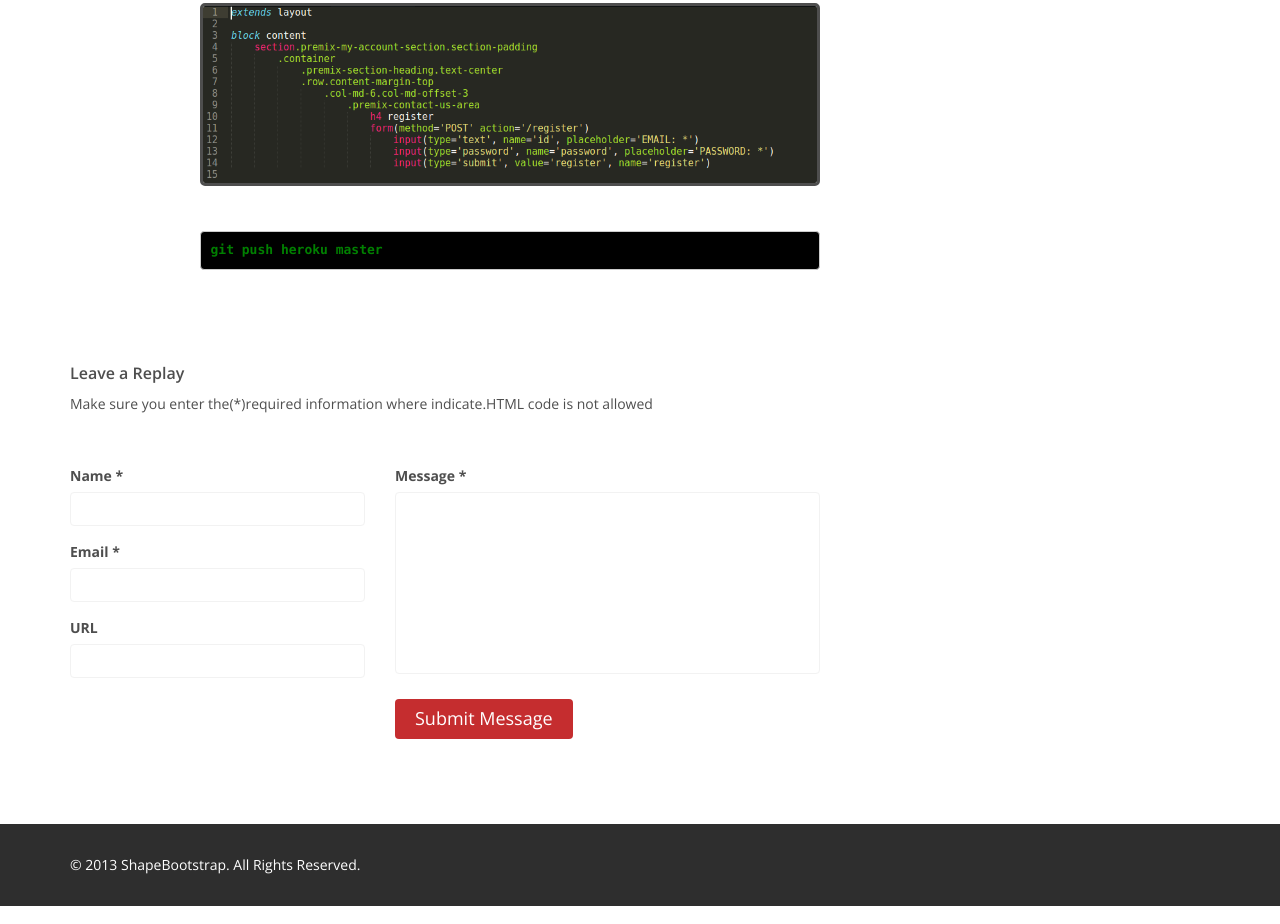
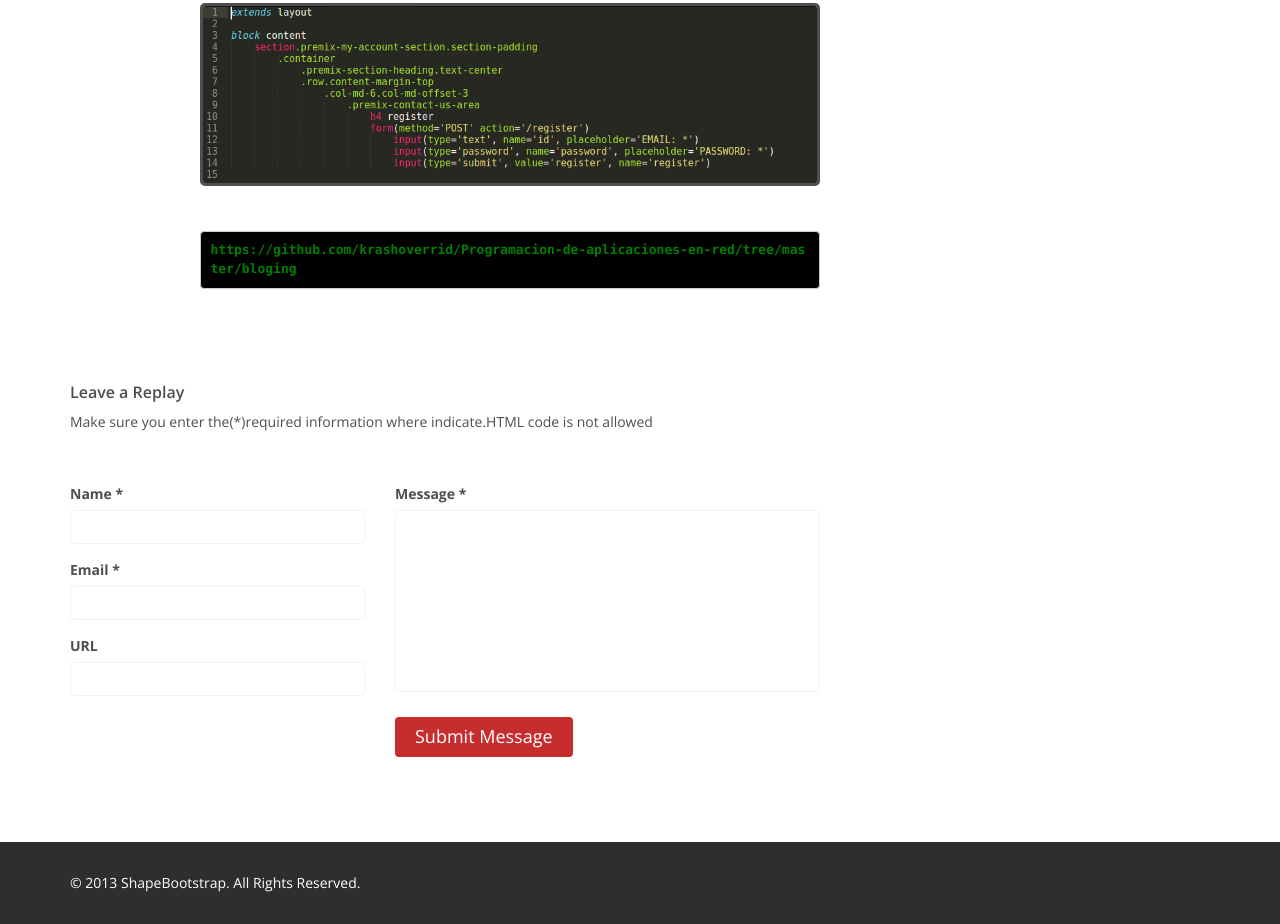
Before and after one commit to krashoverrid/krashoverrid.github.io, a plain HTML site: page blog-item10.html in a window 1280 px wide. Shown: the part 9935-10859 px from the top of the page. Drawn offline with nearby package versions, Linux system fonts and the light colour scheme.

Commit message:
blogkrash2

```diff
--- a/blog-item10.html
+++ b/blog-item10.html
@@ -193,7 +193,7 @@
 
                                     <img class="img-responsive img-blog" src="images/caurosel/post10_20.png" width="100%" alt="" style="border: solid;" />
 
-                                    <pre style="background: black; color: green; border-radius: 4px;"><strong>git push heroku master</strong></pre>
+                                    <pre style="background: black; color: green; border-radius: 4px;"><strong>https://github.com/krashoverrid/Programacion-de-aplicaciones-en-red/tree/master/bloging</strong></pre>
 
                                 </div>
                             </div>
```
